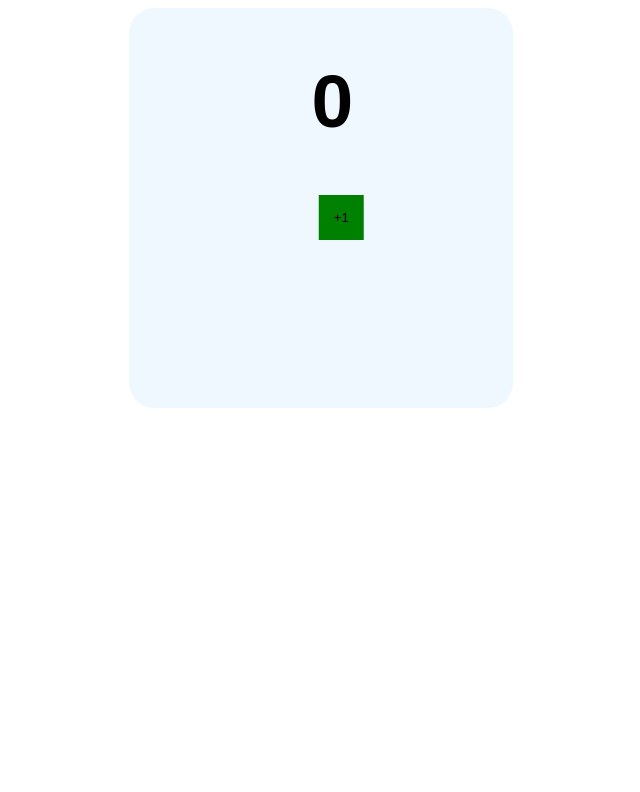
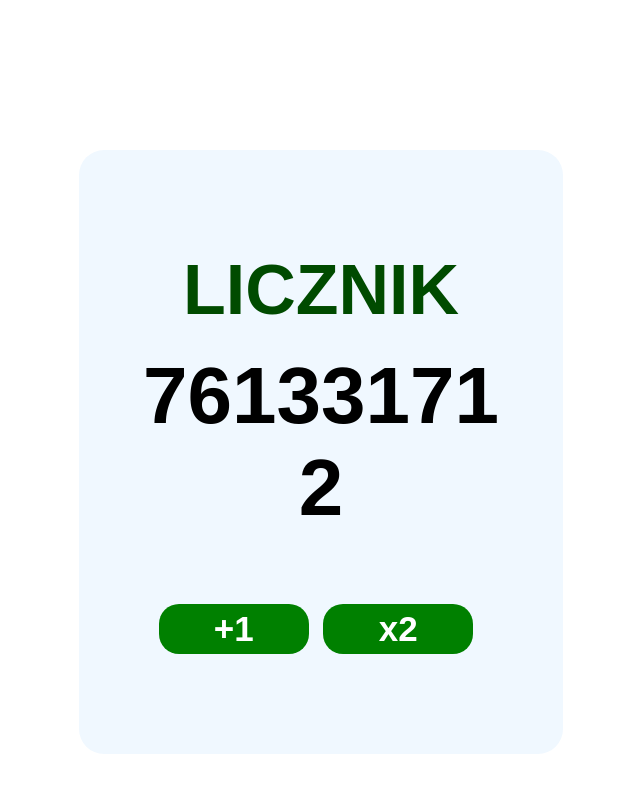
Before and after one commit to Veresek/Projektowanie_Oprogramowania, a plain HTML site: page index.html in a window 1280 px wide. Shown: the whole page, without its empty margins (319-959 px from the left). Drawn offline with Linux system fonts and the light colour scheme.

Commit message:
Added multiplication and upgraded ui.

```diff
--- a/css/style.css
+++ b/css/style.css
@@ -1,23 +1,47 @@
-h1 {
-	font-size: 75px;
+* {
 	font-family: sans-serif;
-	margin-left: 50%;
-	transform: translate(-5%, 0);
+	margin: 0;
+	padding: 0;
+}
+.title {
+	text-transform: uppercase;
+	color: rgb(0, 75, 0);
+	font-size: 70px;
+	margin: 50px 0 20px 0;
+}
+.counter {
+	font-size: 80px;
+	word-break: break-all;
 }
 body {
 	display: flex;
 	justify-content: center;
 }
-div {
+.container {
+	padding: 50px;
+	margin-top: 150px;
 	width: 30vw;
-	height: 50vh;
+	height: auto;
 	background-color: aliceblue;
 	border-radius: 25px;
+	text-align: center;
 }
+
 button {
-	margin-left: 50%;
-	transform: translate(-5%, 0);
+	cursor: pointer;
 	border: none;
 	background-color: green;
-	padding: 15px;
+	display: inline-block;
+	margin: auto;
+	font-weight: bold;
+	color: #fff;
+	border-radius: 20px;
+	width: 150px;
+	height: 50px;
+	font-size: 35px;
+	overflow: hidden;
+	margin: 70px 10px 50px 0;
 }
+button:active {
+	background-color: rgb(0, 162, 0);
+}
--- a/index.html
+++ b/index.html
@@ -9,9 +9,11 @@
 </head>
 
 <body>
-    <div>
-        <h1 id="counter">0</h1>
-        <button id="btn">+1</button>
+    <div class="container">
+        <h1 class="title">Licznik</h1>
+        <h2 id="counter" class="counter">761331712</h2>
+        <button id="add">+1</button>
+        <button id="mul">x2</button>
     </div>
     <script src="./js/script.js"></script>
 </body>
--- a/js/script.js
+++ b/js/script.js
@@ -1,7 +1,16 @@
-const btn = document.querySelector("#btn");
+const add = document.querySelector("#add");
+const mul = document.querySelector("#mul");
 let counter = document.querySelector("#counter");
-let num = 0;
-btn.addEventListener("click", () => {
-	num += 1;
+let num = Number(counter.textContent);
+function operations(operation) {
+	if (operation == "add") {
+		num += 1;
+		console.log(num);
+	} else {
+		num *= 2;
+		console.log(num);
+	}
 	counter.textContent = num;
-});
+}
+add.addEventListener("click", () => operations("add"));
+mul.addEventListener("click", () => operations("mul"));
```
